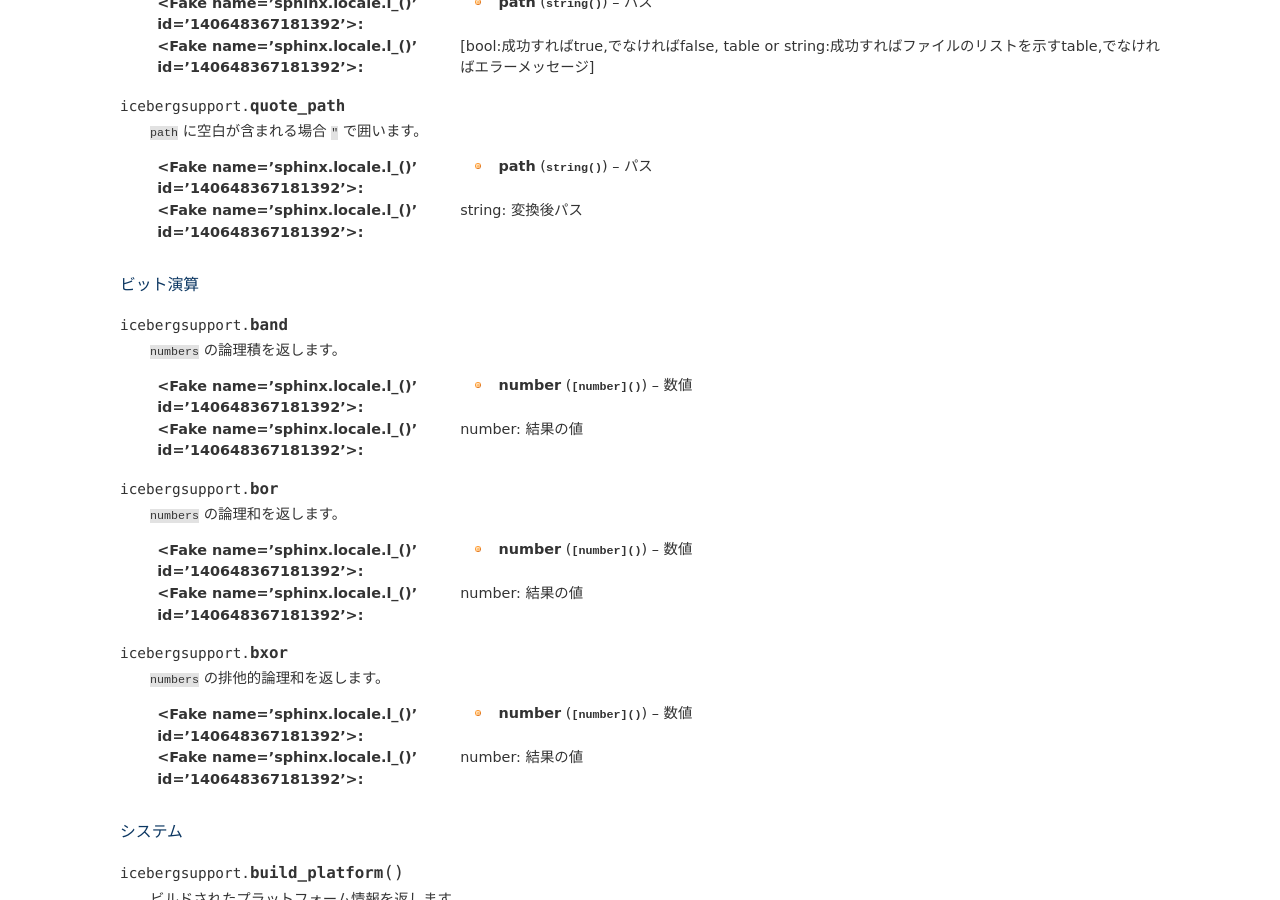
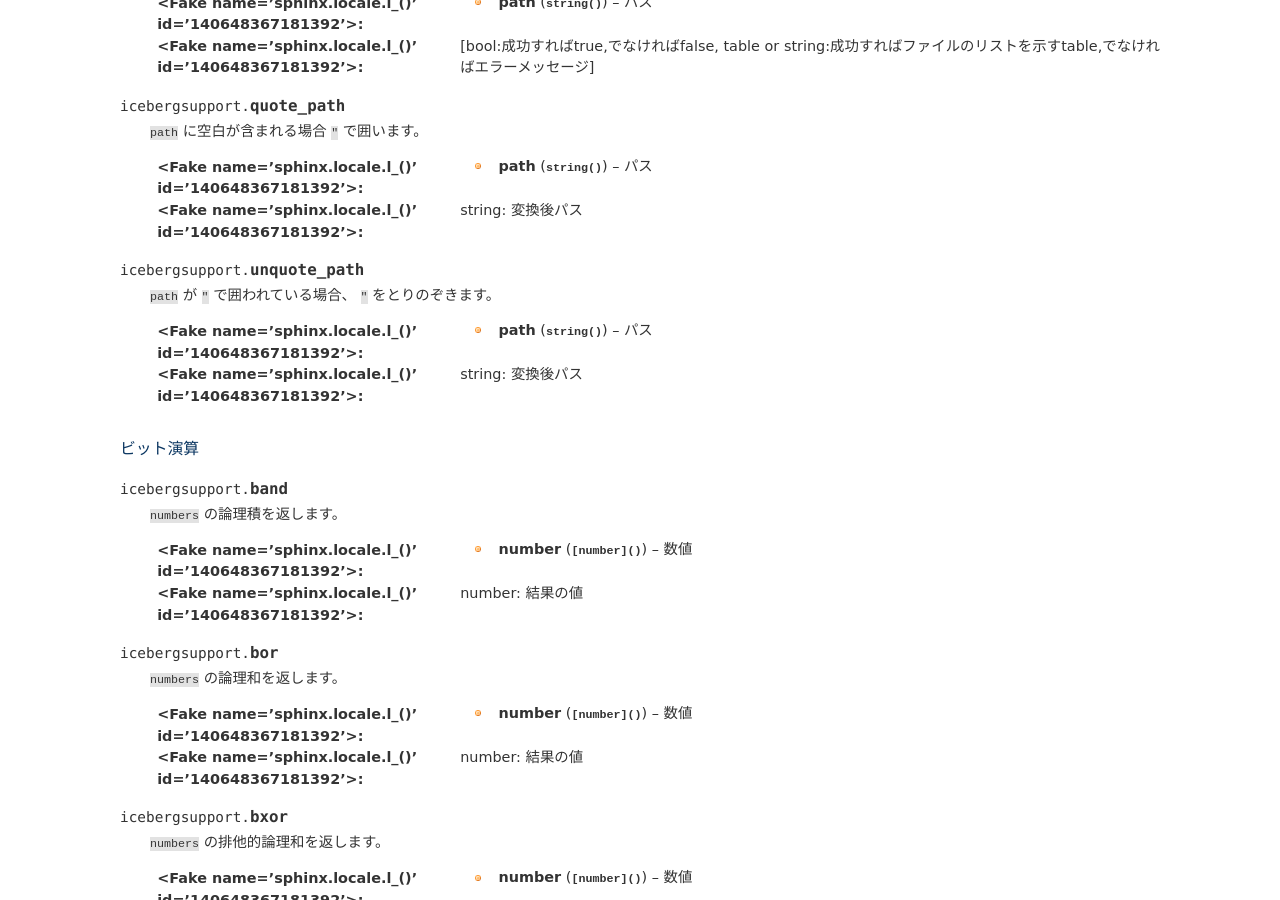
Before and after one commit to yuin/iceberg, a Sphinx documentation site: the page built from docs/source/api.rst, in a window 1280 px wide and 900 px high, scrolled down 1893 px. Built offline with Sphinx 7.4.7, drawn with Linux system fonts in a browser that asks for light colours; the version number could not be read and is left out.

Commit message:
NEW: icebergsupport.unquote_path

```diff
--- a/docs/source/api.rst
+++ b/docs/source/api.rst
@@ -81,6 +81,13 @@ icebergは内部的にutf8で処理を行っています。そのためAPIでや
 .. lua:function:: icebergsupport.quote_path(path)
 
    ``path`` に空白が含まれる場合 ``"`` で囲います。
+
+   :param string path: パス
+   :returns: string: 変換後パス
+
+.. lua:function:: icebergsupport.unquote_path(path)
+
+   ``path`` が ``"`` で囲われている場合、 ``"`` をとりのぞきます。
 
    :param string path: パス
    :returns: string: 変換後パス
```
Also changed, not shown: 1 other file.
